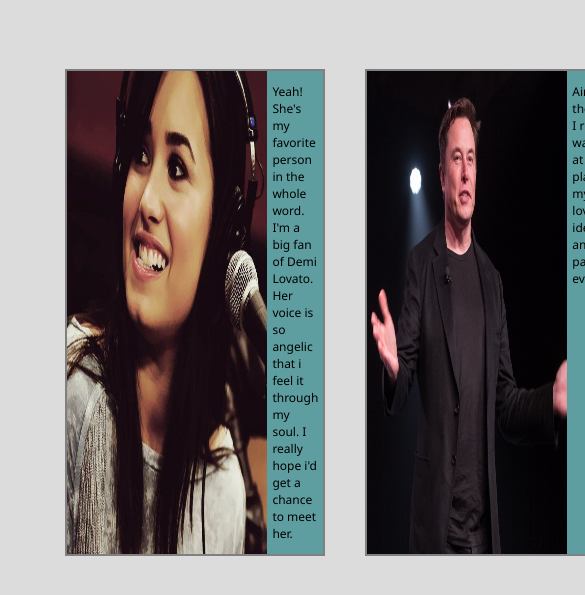
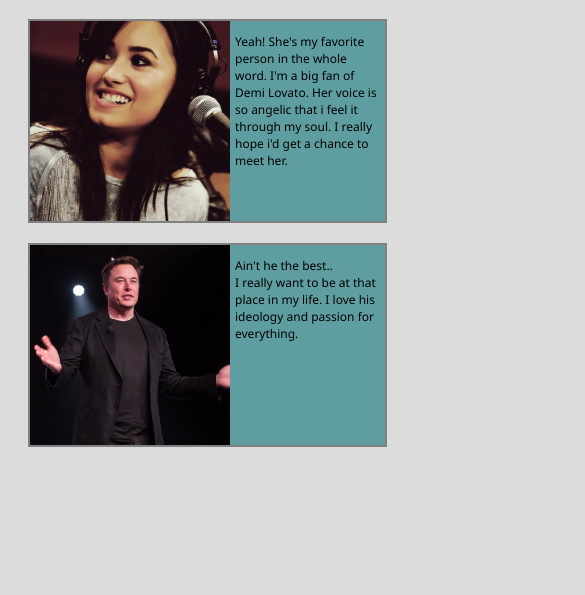
Before and after one commit to lord-jiraiya/project0, a plain HTML site: page index.html in a window 390 px wide. Shown: the part 191-786 px from the top of the page, 585 px wide, since content can reach past the window. Drawn offline with Linux system fonts and the light colour scheme.

Commit message:
All pages Done

```diff
--- a/index.html
+++ b/index.html
@@ -59,6 +59,15 @@
             padding-right: 5px;
             width: 200px;
         }
+        .container>div{
+            margin: 20px;
+            display: flex;
+            border: gray solid 2px;
+            width:350px;
+            background-color:cadetblue;
+            padding-right: 5px;
+
+        }
         }
         @media(min-width: 801px){
             h1.greet::after{
@@ -67,15 +76,6 @@
             .container div p{
             font-family: 'Segoe UI', Tahoma, Geneva, Verdana, sans-serif;
             font-size: 25px;
-
-        }
-        }
-        .container{
-            display: flex;
-            padding-top: 30px;
-            padding-left: 10%;
-            padding-right: 10%;
-
 
         }
         .container>div{
@@ -87,6 +87,19 @@
             padding-right: 5px;
 
         }
+        .container>div>img{
+            padding-right: 5px;
+            width: 350px;
+        }
+        .container{
+            display: flex;
+            padding-top: 30px;
+            padding-left: 10%;
+            padding-right: 10%;
+
+
+        }
+
 
 
     </style>
@@ -103,9 +116,8 @@
 <hr>
 <div class="third">
     <h1 class="greet" align="center"><br><h1>
+</div>
 
-
-</div>
 <div class="container">
     <div><img src="images/demi.jpg"><p>Yeah! She's my favorite person in the whole word. I'm a big fan of Demi
         Lovato. Her voice is so angelic that i feel it through my soul. I really hope i'd get a chance to meet her.
```
